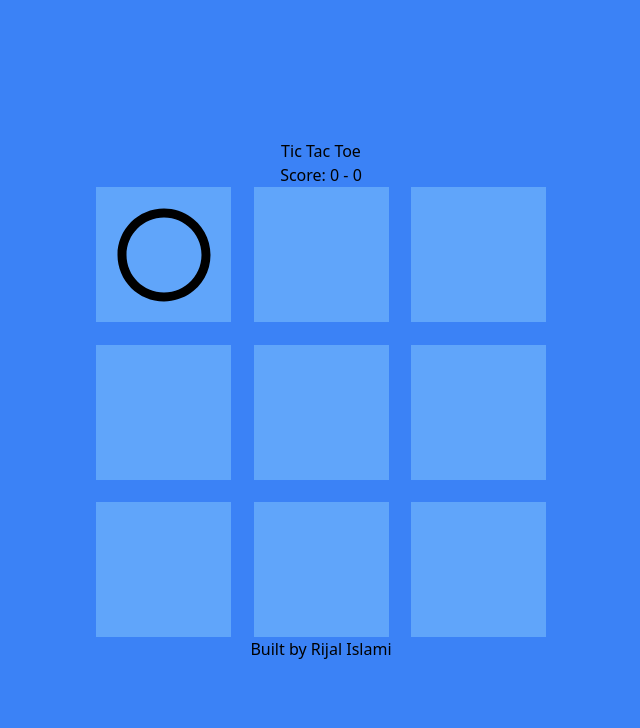
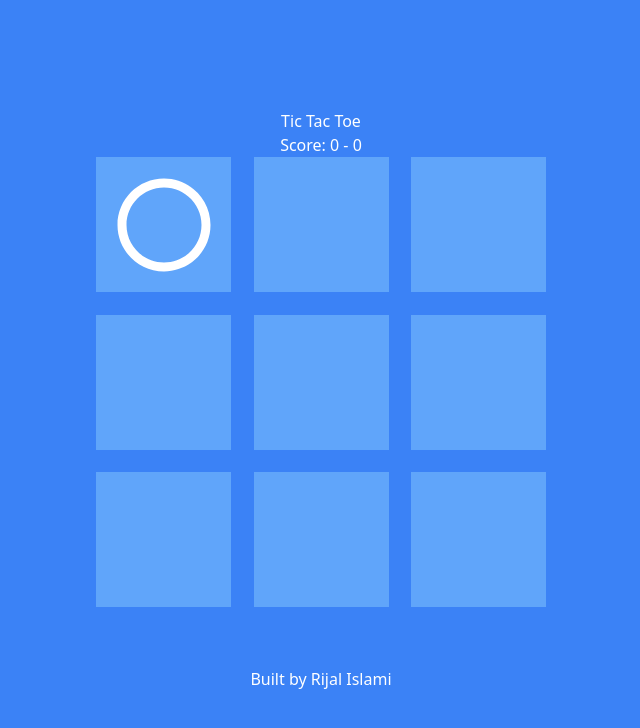
Before and after one commit to rijalislamir/tic-tac-toe, a React (Create React App) app: page / in a window 1280 px wide. Both pictures are taken after a click on the element 482 px from the left and 254 px from the top of the page. Shown: the top 728 px of the page, without its empty margins (319-959 px from the left). Built offline with nearby package versions, Linux system fonts and the light colour scheme.

Commit message:
Create Board component

```diff
--- a/src/App.jsx
+++ b/src/App.jsx
@@ -1,7 +1,7 @@
 import React, { useState, useEffect } from 'react';
-import { FaRegCircle } from "react-icons/fa"
-import { FaTimesCircle } from "react-icons/fa"
 import './App.css';
+
+import Board from './components/Board';
 
 function App() {
   const [turn, setTurn] = useState(1)
@@ -81,26 +81,24 @@ function App() {
   const setBackgroundColorBoardCell = (i, item) => {
     if (winCombination.includes(i)) return "flex items-center justify-center w-[30%] h-[30%] cursor-pointer bg-green-400"
     if (winCombination.length && item !== undefined && item !== board[winCombination[0]]) return "flex items-center justify-center w-[30%] h-[30%] cursor-pointer bg-red-400"
-    if (winCombination.length && item === undefined) return "flex items-center justify-center w-[30%] h-[30%] cursor-pointer bg-blue-900"
+    if (winCombination.length && item === undefined) return "flex items-center justify-center w-[30%] h-[30%] cursor-pointer bg-blue-600"
     return "flex items-center justify-center w-[30%] h-[30%] cursor-pointer bg-blue-400"
   }
 
   return (
-    <div className='flex flex-col justify-center items-center bg-blue-500 h-screen w-screen'>
+    <div className='flex flex-col justify-center items-center bg-blue-500 h-screen w-screen text-white'>
       <h1>Tic Tac Toe</h1>
       <p>Score: {score[0]/2} - {score[1]/2}</p>
-      <div className='flex flex-wrap mx-auto text-center content-between justify-between w-[90vw] max-w-[450px] h-[90vw] max-h-[450px]'>
-        {board.map((item, i) =>
-          <div key={i} onClick={() => setValue(i)} className={setBackgroundColorBoardCell(i, item)}>
-            {item === undefined
-              ? null
-              : item === 1
-                ? <FaRegCircle className='text-8xl' />
-                : <FaTimesCircle className='text-8xl text-white' />
-            }
-        </div>)}
+      <Board
+        board={board}
+        setValue={setValue}
+        setBackgroundColorBoardCell={setBackgroundColorBoardCell}
+      />
+      <div className='h-[60px] flex items-center justify-center'>
+        {winCombination.length ? <button onClick={resetBoard} className='bg-blue-800 text-white px-5 py-2 rounded-xl'>
+          New
+        </button> : null}
       </div>
-      {winCombination.length ? <button onClick={resetBoard} className='bg-blue-800 text-white px-5 py-2 rounded-xl'>Next</button> : null}
       <p>Built by Rijal Islami</p>
     </div>
   );
--- /dev/null
+++ b/src/components/Board.jsx
@@ -0,0 +1,27 @@
+import React from 'react'
+import { FaRegCircle } from "react-icons/fa"
+import { FaTimesCircle } from "react-icons/fa"
+
+const Board = props => {
+    const {
+        board,
+        setValue,
+        setBackgroundColorBoardCell
+    } = props
+
+    return (
+        <div className='flex flex-wrap mx-auto text-center content-between justify-between w-[90vw] max-w-[450px] h-[90vw] max-h-[450px]'>
+            {board.map((item, i) =>
+            <div key={i} onClick={() => setValue(i)} className={setBackgroundColorBoardCell(i, item)}>
+                {item === undefined
+                ? null
+                : item === 1
+                    ? <FaRegCircle className='text-8xl' />
+                    : <FaTimesCircle className='text-8xl text-white' />
+                }
+            </div>)}
+        </div>
+    )
+}
+
+export default Board
```
